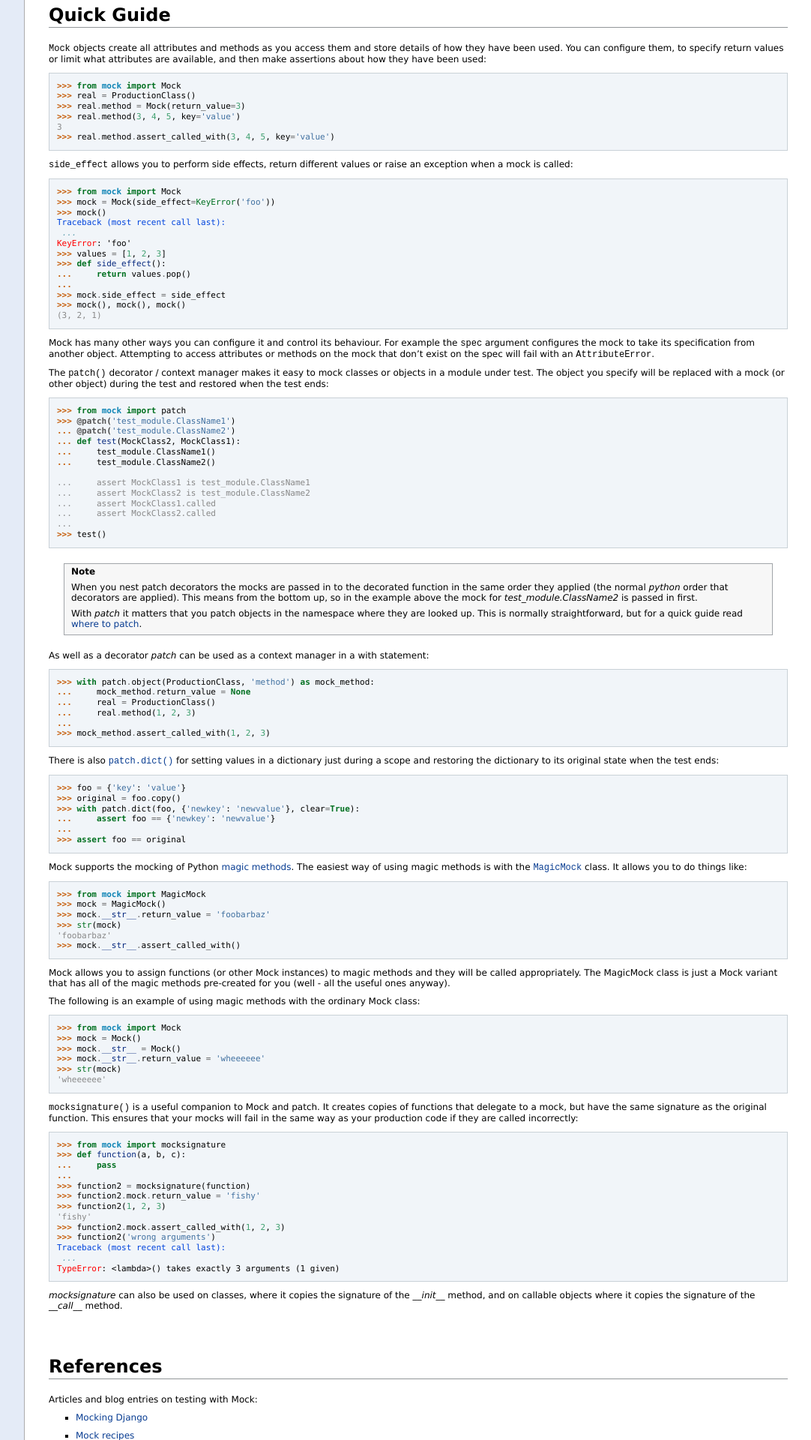
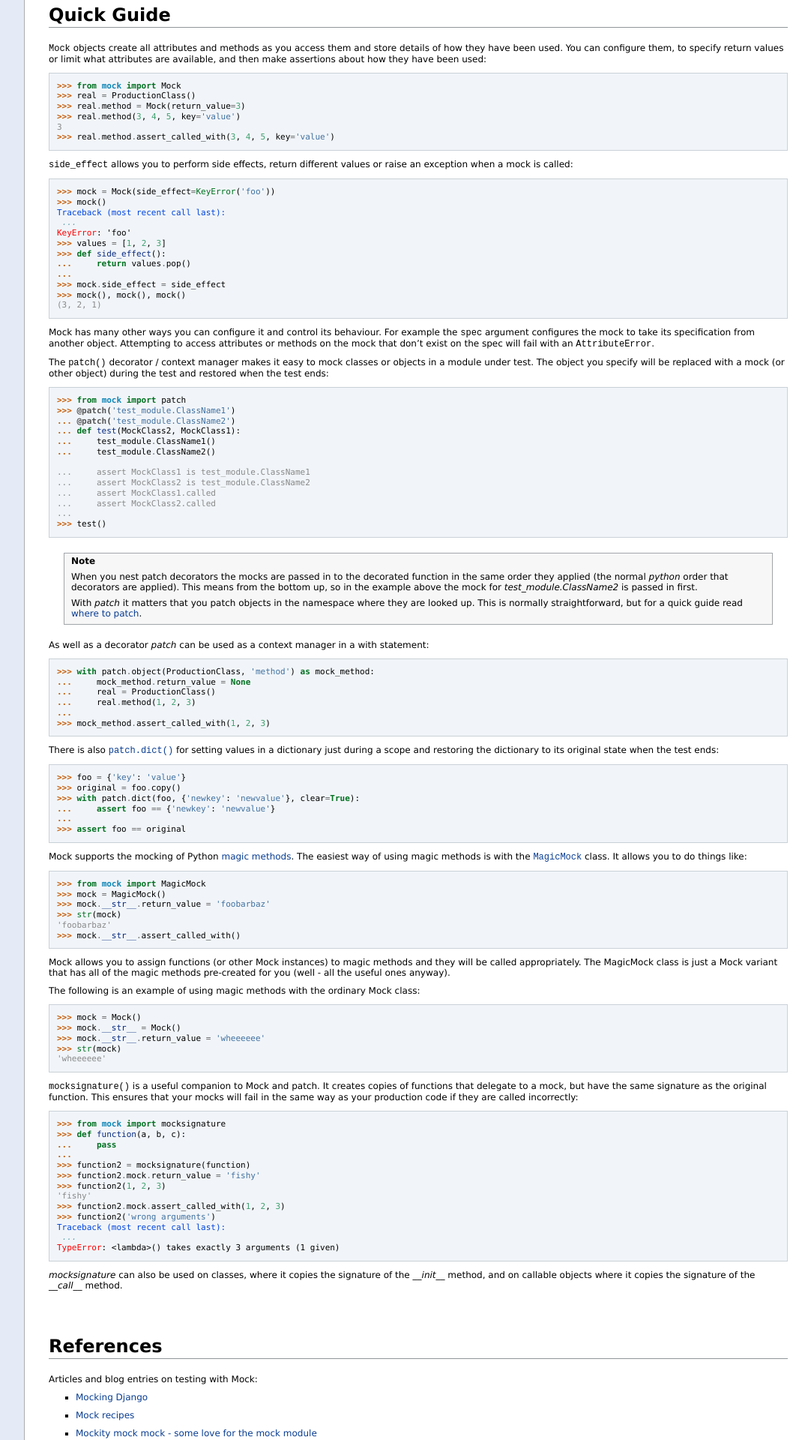
Before and after one commit to testing-cabal/mock, a Sphinx documentation site: the page built from docs/index.txt, in a window 1280 px wide. Shown: the part 2025-3945 px from the top of the page at 75% size, without its empty margins (197-1279 px from the left). Built offline with Sphinx 7.4.7, drawn with Linux system fonts in a browser that asks for light colours; pages that are not in the unit, such as notebooks, are missing from menus.

Commit message:
Doc tweak

```diff
--- a/docs/index.txt
+++ b/docs/index.txt
@@ -139,7 +143,6 @@
 
 .. doctest::
 
-   >>> from mock import Mock
    >>> mock = Mock(side_effect=KeyError('foo'))
    >>> mock()
    Traceback (most recent call last):
@@ -238,7 +241,6 @@
 
 .. doctest::
 
-    >>> from mock import Mock
     >>> mock = Mock()
     >>> mock.__str__ = Mock()
     >>> mock.__str__.return_value = 'wheeeeee'
```
Also changed, not shown: other parts of docs/index.txt (+4 -0 lines).
